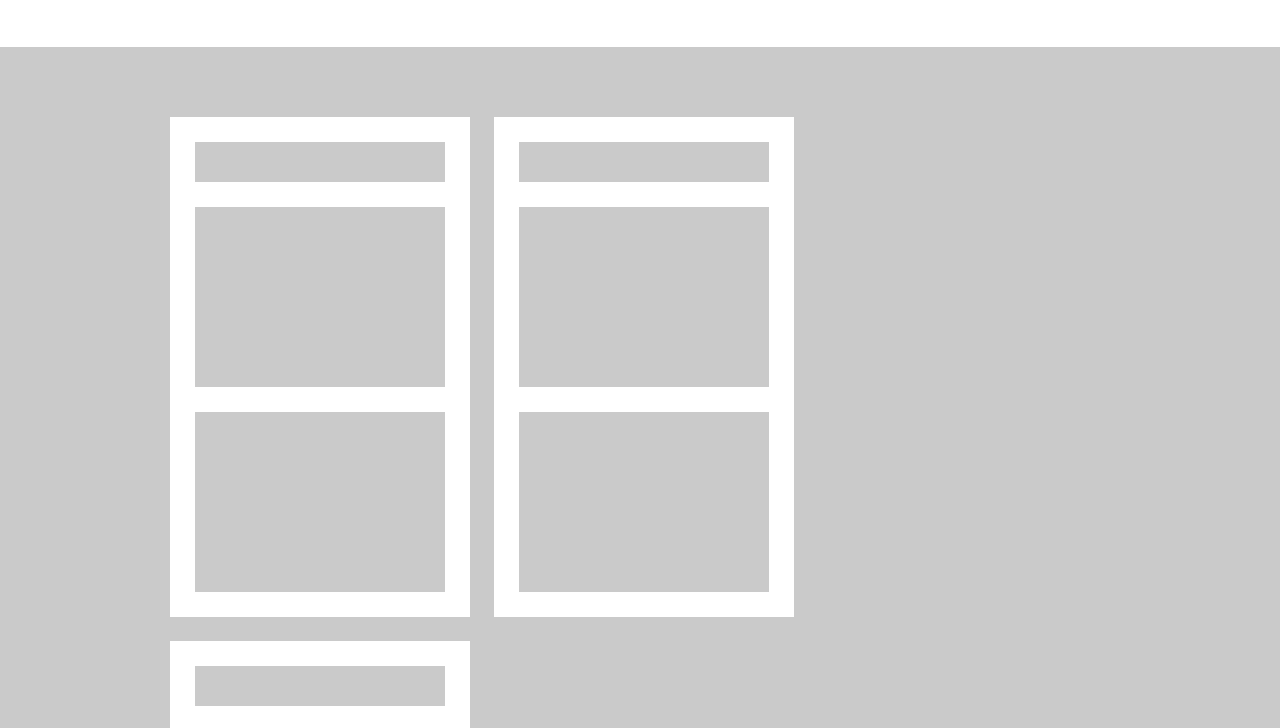
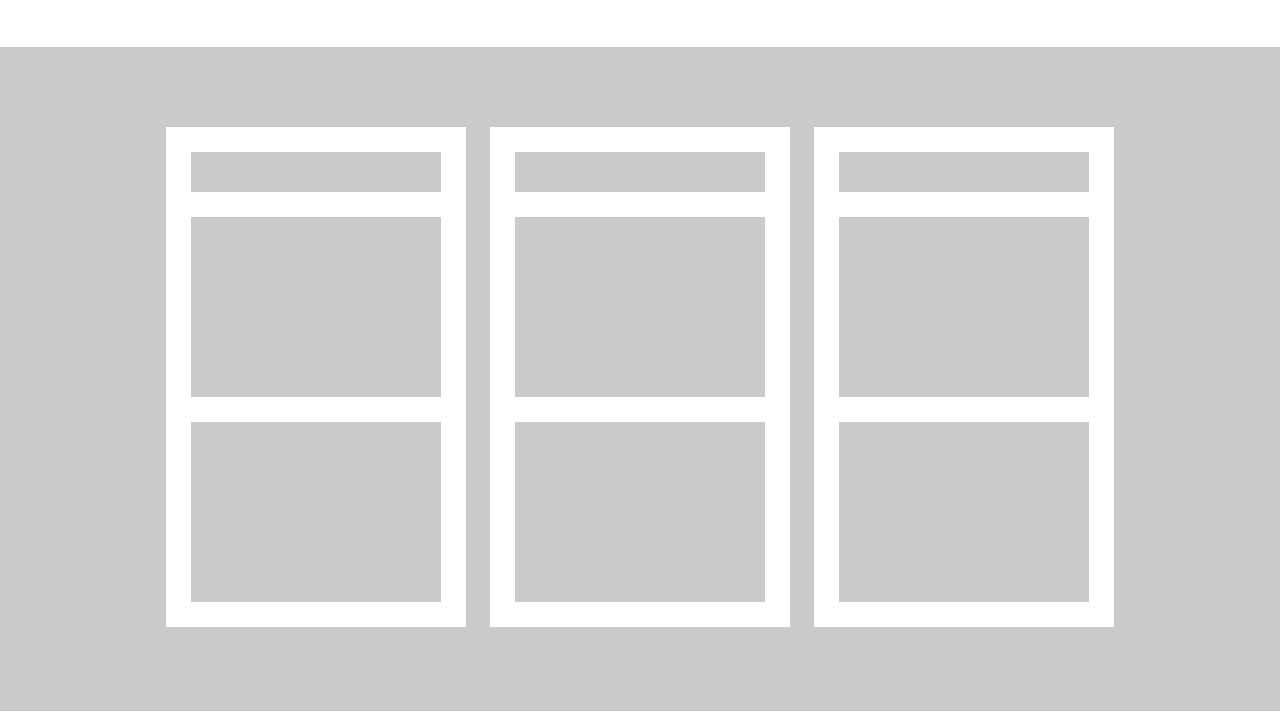
Before and after one commit to Softrefine-Internship/basic-html-css-test-1-brijeshdesai666, a plain HTML site: page index.html in a window 1280 px wide. Shown: the part 1475-2203 px from the top of the page. Drawn offline with Linux system fonts and the light colour scheme.

Commit message:
01-02-2024

```diff
--- a/index.html
+++ b/index.html
@@ -41,17 +41,17 @@
 
     <div class="container-3">
       <div class="main-contant">
-        <div class="contant">
+        <div class="contant main-contant-01">
           <div class="contant-title"></div>
           <div class="contant-1"></div>
           <div class="contant-1"></div>
         </div>
-        <div class="contant">
+        <div class="contant main-contant-02">
           <div class="contant-title"></div>
           <div class="contant-1"></div>
           <div class="contant-1"></div>
         </div>
-        <div class="contant">
+        <div class="contant main-contant-03">
           <div class="contant-title"></div>
           <div class="contant-1"></div>
           <div class="contant-1"></div>
--- a/style.css
+++ b/style.css
@@ -20,7 +20,7 @@
     background-color: rgb(202, 202, 202);
     height: 500px;
     width: 49.5%;
-    /* float: left; */
+
     display: inline-block;
 }
 
@@ -41,8 +41,9 @@
 .container-2 {
     margin: 40px auto;
     /* background-color: red; */
-    /* height: auto; */
+
     width: fit-content;
+
 }
 
 
@@ -66,17 +67,15 @@
     background-color: rgb(202, 202, 202);
     height: fit-content;
     padding: 60px 20px;
-
-    margin: 50px auto;
+    margin: 50px 0;
 
 
 }
 
 .main-contant {
     /* background-color: blue; */
-    display: inline-block;
-    margin-left: 140px;
-    margin-right: 140px;
+    margin: 10px auto;
+    width: fit-content;
 }
 
 .contant {
```
